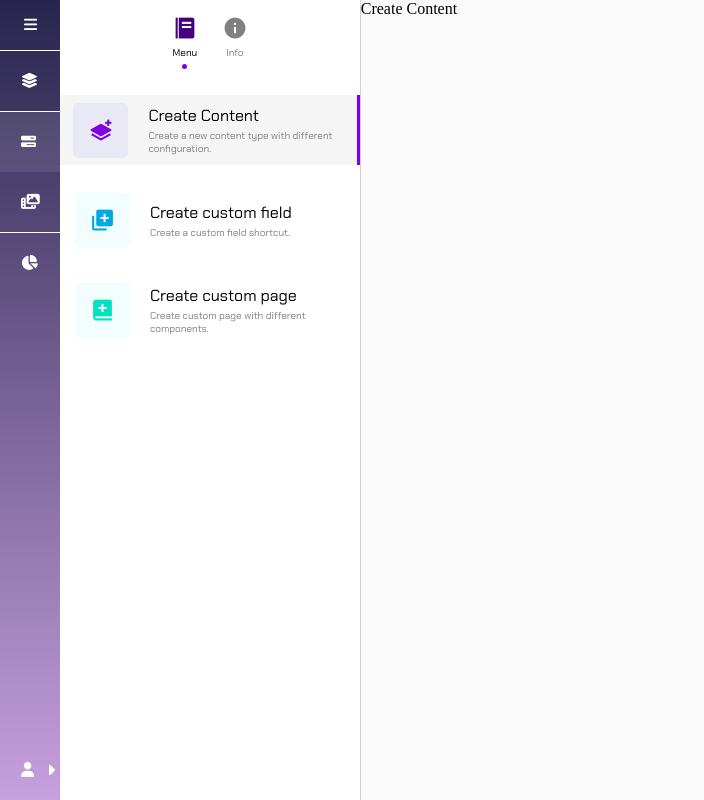
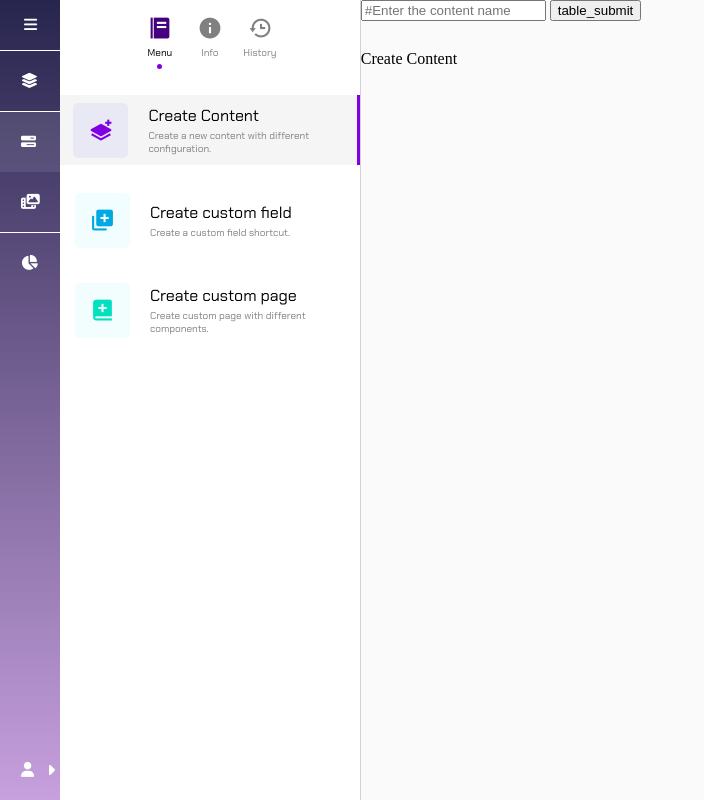
Before and after one commit to ZhenruLo/SimplyCMS, a Flask app: page /content_manager in a window 1280 px wide. Shown: the whole page, without its empty margins (0-704 px from the left). Run offline with Flask 3, Linux system fonts and the light colour scheme; the visitor is signed in with stand-in values (Sample User, id 1); data that the repository does not hold is empty; parts of the project's set-up code (start-up, migrations or seed data) failed here and were passed over; some libraries are stand-ins or nearby versions; some web fonts are replaced.

Commit message:
proof of concept of content builder

```diff
--- a/public/static/css/side_base.css
+++ b/public/static/css/side_base.css
@@ -15,6 +15,8 @@
 .side_inner_container{
     width: 100%;
     height: 100%;
+    overflow-y: auto;
+    overflow-x: hidden;
     background: linear-gradient(180deg, #27254d, #c7a0de);
 }
 
--- a/public/static/css/side_panel.css
+++ b/public/static/css/side_panel.css
@@ -12,13 +12,25 @@
 .center_container{
     display: flex;
     flex-direction: row;
-    height: 100%
+    height: 100%;
+}
+
+.content_header_container{
+    width: 100%;
+    height: 50px;
+}
+
+.content_body_container{
+    overflow: auto;
+    width: 100%;
+    height: calc(100% - 50px);
 }
 
 .panel_container{
     display: inline-block;
     width: 300px;
     height: 100%;
+    overflow: auto;
     border-right: 1px solid lightgrey;
 }
 
--- a/public/template/side_panel.html
+++ b/public/template/side_panel.html
@@ -18,7 +18,12 @@
         </div>
     </div>
     <div class='content_container'>
-        {% block center_content %}{% endblock center_content %}
+        <div class='content_header_container'>
+            {% block center_header_content %}{% endblock center_header_content %}
+        </div>
+        <div class='content_body_container'>
+            {% block center_body_content %}{% endblock center_body_content %}
+        </div>
     </div>
 </div>
 {% endblock content %}
--- a/src/blueprints/content_manager/static/css/content_manager.css
+++ b/src/blueprints/content_manager/static/css/content_manager.css
@@ -55,10 +55,10 @@
 }
 
 .left_panel_tab.selected_tab{
-    animation: click-animation 0.5s ease;
+    animation: click_animation 0.5s ease;
 }
 
-@keyframes click-animation {
+@keyframes click_animation {
     0% {
         transform: translateY(5px);
     }
@@ -87,11 +87,11 @@
 
 .left_panel_tab.selected_tab .selected_dot{
     opacity: 1;
-    animation: dot-animation 0.5s cubic-bezier(0.5, 1, 0.3, 2);
+    animation: dot_animation 0.5s cubic-bezier(0.5, 1, 0.3, 2);
     animation-delay: 0.05s;
 }
 
-@keyframes dot-animation {
+@keyframes dot_animation {
     0% {
         transform: translateY(10px);
     }
@@ -105,6 +105,16 @@
     height: 70px;
     cursor: pointer;
     transition: all 0.2s ease;
+}
+
+.left_panel_menu_row.start{
+    animation: drop_animation 0.7s ease;
+}
+
+@keyframes drop_animation {
+    0% {
+        transform: translateX(-300px);
+    }
 }
 
 .left_panel_menu_row.selected_row{
--- a/src/blueprints/content_manager/static/js/content_manager.js
+++ b/src/blueprints/content_manager/static/js/content_manager.js
@@ -6,6 +6,9 @@ $(function() {
         }
         else if (id === 'information_tab' && $('#'+id).hasClass('selected_tab')) {
             $('#left_panel_info').toggleClass('selected_panel');
+        }
+        else if (id === 'history_tab' && $('#'+id).hasClass('selected_tab')) {
+            $('#left_panel_history').toggleClass('selected_panel');
         }
     };
 
@@ -24,6 +27,7 @@ $(function() {
             $('#center_create_page').toggleClass('selected_content');
         }
     }
+    $('.left_panel_menu_row').toggleClass('start');
 
     $('.left_panel_tab').on('click', function(event) {
         event.preventDefault();
--- a/src/blueprints/content_manager/template/content_manager.html
+++ b/src/blueprints/content_manager/template/content_manager.html
@@ -9,18 +9,28 @@
 
 {% block left_panel %}
 <div id='content_manager_left_panel'>
+
     <div class='left_panel_tab_container'>
+
         <button class='left_panel_tab selected_tab' id='menu_tab'>
             <i class='tab_icon bx bxs-food-menu' id='menu_icon'></i>
             <span class='tab_text'>Menu</span>
             <div class='selected_dot'></div>
         </button>
+
         <button class='left_panel_tab' id='information_tab'>
             <i class='tab_icon bx bxs-info-circle' id='info_icon'></i>
             <span class='tab_text'>Info</span>
             <div class='selected_dot'></div>
         </button>
+
+        <button class='left_panel_tab' id='history_tab'>
+            <i class='tab_icon bx bx-history' id='history_icon'></i>
+            <span class='tab_text'>History</span>
+            <div class='selected_dot'></div>
+        </button>
     </div>
+
     <div class='left_panel_content_container selected_panel' id='left_panel_menu'>
         <div class='left_panel_menu_row selected_row' id='row_create_content'>
             <div class='left_panel_inner_row'>
@@ -29,7 +39,7 @@
                 </div>
                 <div class='left_panel_row_text'>
                     <span class='row_text_title'>Create Content</span>
-                    <span class='row_text_description'>Create a new content type with different configuration.</span>
+                    <span class='row_text_description'>Create a new content with different configuration.</span>
                 </div>
             </div>
         </div>
@@ -58,21 +68,31 @@
             </div>
         </div>
     </div>
+
     <div class='left_panel_content_container' id='left_panel_info'>
-        <span>TEST</span>
+        <span>TEST INFO</span>
     </div>
+
+    <div class='left_panel_content_container' id='left_panel_history'>
+        <span>TEST HISTORY</span>
+    </div>
+
 </div>
 {% endblock left_panel %}
 
-{% block center_content %}
+{% block center_header_content %}
+<form id='test_table_name_form'>
+    <input class='header_content_name' type='text' name='content_name' placeholder='#Enter the content name'>
+    <input class='submit_input' type='submit' name='submit' value='table_submit'>
+</form>
+{% endblock center_header_content %}
+
+{% block center_body_content %}
 <div class='center_content_container selected_content' id='center_create_content'>
     Create Content
 </div>
+
 <div class='center_content_container' id='center_custom_field'>
-    <form id='test_table_name_form'>
-        <input class='input_text_box' type='text' name='table_name' placeholder='table_name'>
-        <input class='submit_input' type='submit' name='submit' value='table_submit'>
-    </form>
     <form id='test_table_content_form'>
         <input class='input_text_box' type='text' name='int_name' placeholder='int'>
         <input class='input_text_box' type='text' name='varchar_name' placeholder='character varying'>
@@ -82,10 +102,11 @@
         <input class='submit_input' type='submit' name='submit' value='content_submit'>
     </form>
 </div>
+
 <div class='center_content_container' id='center_create_page'>
     <span>Create custom page</span>
 </div>
-{% endblock center_content %}
+{% endblock center_body_content %}
 
 {% block script %}
 {{ super() }}
```
